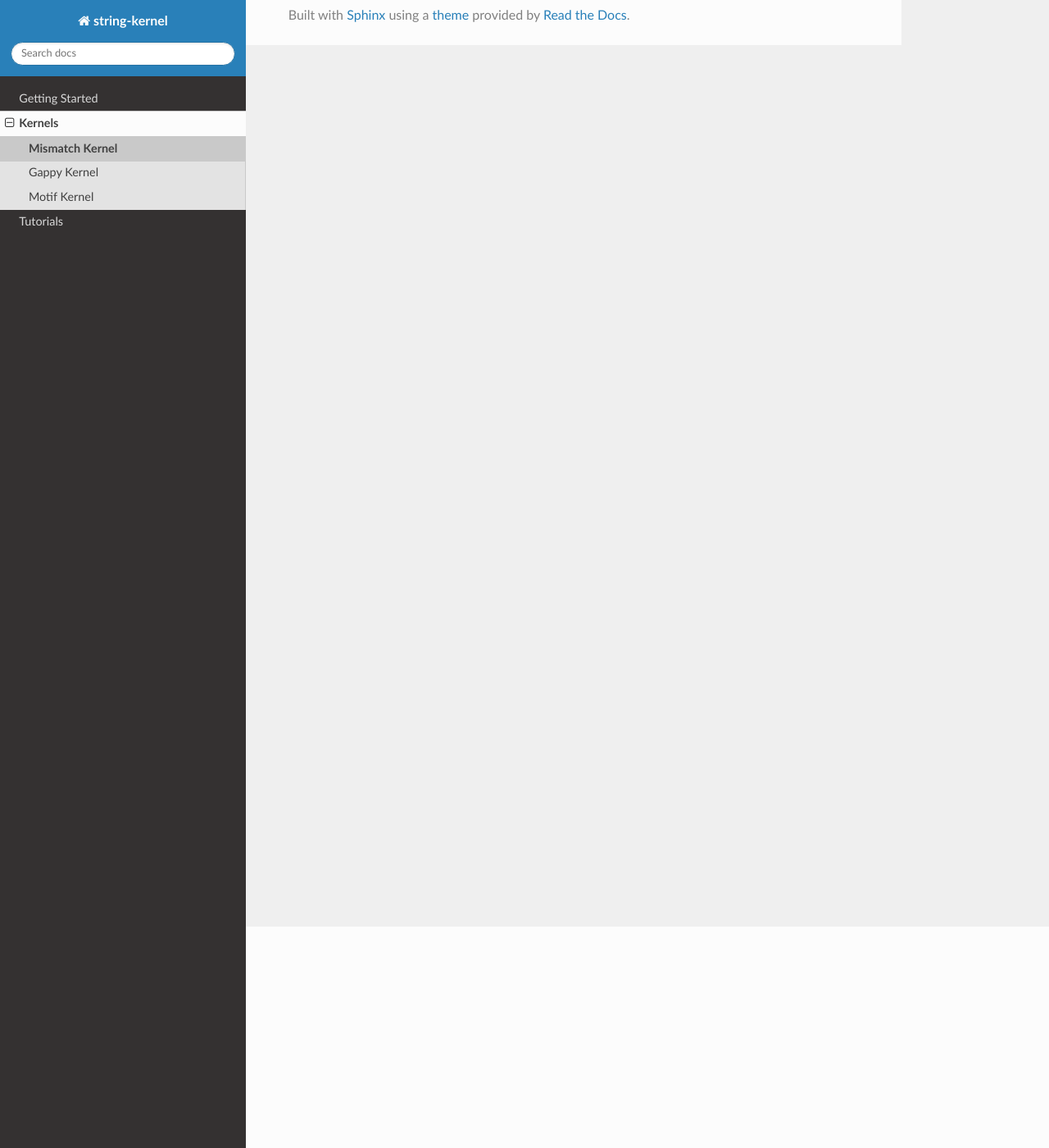
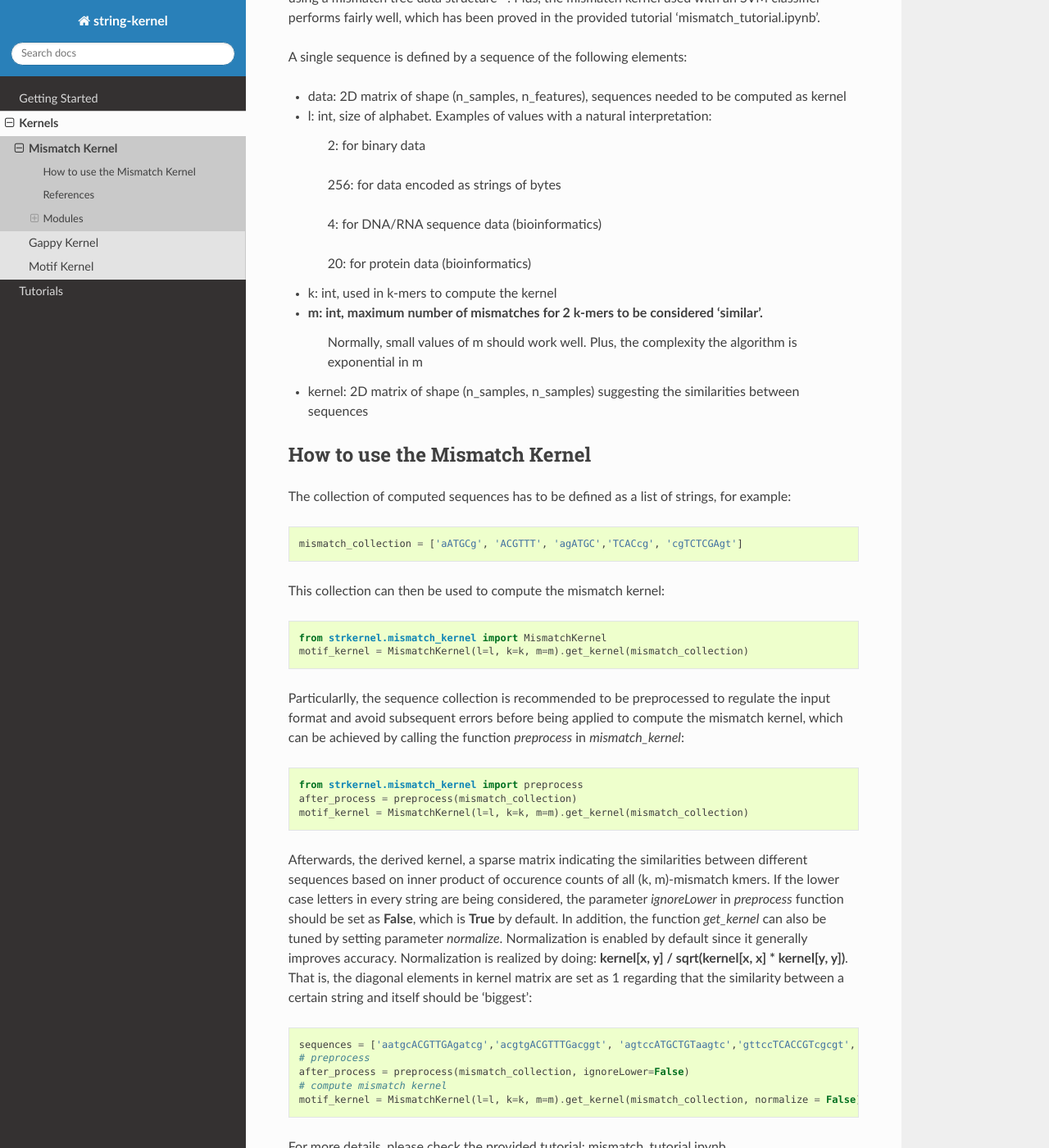
Before and after one commit to jakob-he/string-kernel, a Sphinx documentation site: the page built from docs/source/mismatch.rst, in a window 1280 px wide and 1400 px high, scrolled down 270 px. Shown: the whole window at 82% size. Built offline with Sphinx 7.4.7 and the Read the Docs theme 2.0.0, drawn with Linux system fonts in a browser that asks for light colours; some of the changed text lies outside the part shown.

Commit message:
Update mismatch.rst

```diff
--- a/docs/source/mismatch.rst
+++ b/docs/source/mismatch.rst
@@ -1,2 +1,74 @@
 Mismatch Kernel
 ===============
+
+Mismatch kernel is used with support vector machines (SVMs) in a discriminative approach to classification problem. The mismatch kernel measures sequence similarity based on shared occurrences of **k**-length subsequences, counted with up to **m** mismatches, and do not rely on any generative model for the positive training sequences. The kernels can be efficiently computed by using a mismatch tree data structure [1]_. Plus, the mismatch kernel used with an SVM classifier performs fairly well, which has been proved in the provided tutorial 'mismatch_tutorial.ipynb'.
+
+A single sequence is defined by a sequence of the following elements:
+
+- data: 2D matrix of shape (n_samples, n_features), sequences needed to be computed as kernel
+
+- l: int, size of alphabet. Examples of values with a natural interpretation:
+
+     2: for binary data
+
+     256: for data encoded as strings of bytes
+
+     4: for DNA/RNA sequence data (bioinformatics)
+
+     20: for protein data (bioinformatics)
+
+- k: int, used in k-mers to compute the kernel
+
+- m: int, maximum number of mismatches for 2 k-mers to be considered 'similar'.
+     Normally, small values of m should work well.
+     Plus, the complexity the algorithm is exponential in m
+
+- kernel: 2D matrix of shape (n_samples, n_samples) suggesting the similarities between sequences
+
+
+How to use the Mismatch Kernel
+------------------------------
+
+The collection of computed sequences has to be defined as a list of strings, for example::
+
+    mismatch_collection = ['aATGCg', 'ACGTTT', 'agATGC','TCACcg', 'cgTCTCGAgt']
+
+This collection can then be used to compute the mismatch kernel::
+
+    from strkernel.mismatch_kernel import MismatchKernel
+    motif_kernel = MismatchKernel(l=l, k=k, m=m).get_kernel(mismatch_collection)
+
+Particularlly, the sequence collection is recommended to be preprocessed to regulate the input format and avoid subsequent errors before being applied to compute the mismatch kernel, which can be achieved by calling the function *preprocess* in *mismatch_kernel*::
+
+    from strkernel.mismatch_kernel import preprocess
+    after_process = preprocess(mismatch_collection)
+    motif_kernel = MismatchKernel(l=l, k=k, m=m).get_kernel(mismatch_collection)
+
+Afterwards, the derived kernel, a sparse matrix indicating the similarities between different sequences based on inner product of occurence counts of all (k, m)-mismatch kmers. If the lower case letters in every string are being considered, the parameter *ignoreLower* in *preprocess* function should be set as **False**, which is **True** by default. In addition, the function *get_kernel* can also be tuned by setting parameter *normalize*. Normalization is enabled by default since it generally improves accuracy. Normalization is realized by doing: **kernel[x, y] / sqrt(kernel[x, x] * kernel[y, y])**. That is, the diagonal elements in kernel matrix are set as 1 regarding that the similarity between a certain string and itself should be 'biggest'::
+
+    sequences = ['aatgcACGTTGAgatcg','acgtgACGTTTGacggt', 'agtccATGCTGTaagtc','gttccTCACCGTcgcgt', 'gtacgTCTCGCTgtcgt']
+    # preprocess
+    after_process = preprocess(mismatch_collection, ignoreLower=False)
+    # compute mismatch kernel
+    motif_kernel = MismatchKernel(l=l, k=k, m=m).get_kernel(mismatch_collection, normalize = False)
+
+For more details, please check the provided tutorial: mismatch_tutorial.ipynb
+
+References
+----------
+
+.. [1] Leslie C.S., Eskin E., Cohen A., Weston J., Noble W.S. Mismatch string kernels for discriminative protein classification. Bioinformatics. 2004;20:467–476. doi: 10.1093/bioinformatics/btg431.
+
+Modules
+-------
+
+.. automodule:: strkernel.mismatch_kernel
+  :members:
+  :show-inheritance:
+
+Mismatch Trie
+~~~~~~~~~~~~~
+
+.. automodule:: strkernel.lib.MismatchTrie
+  :members:
+  :show-inheritance:
```
